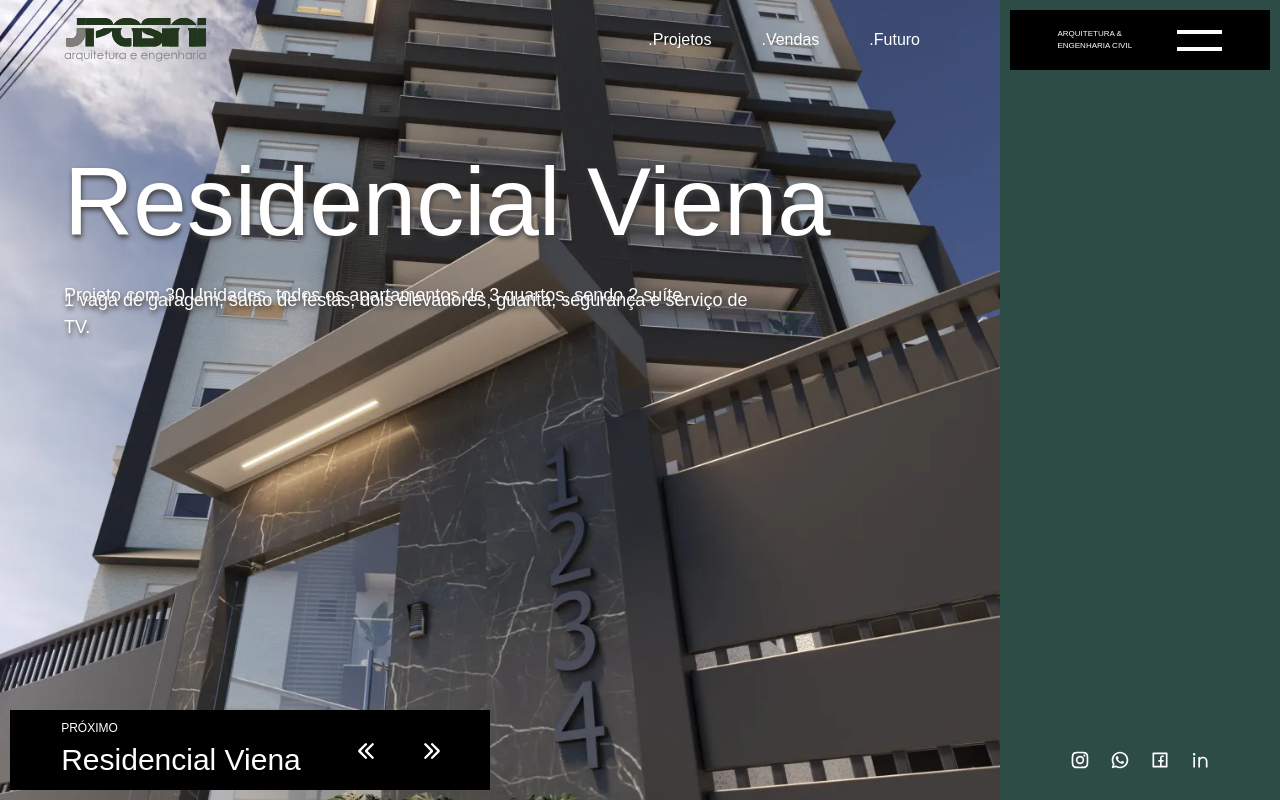
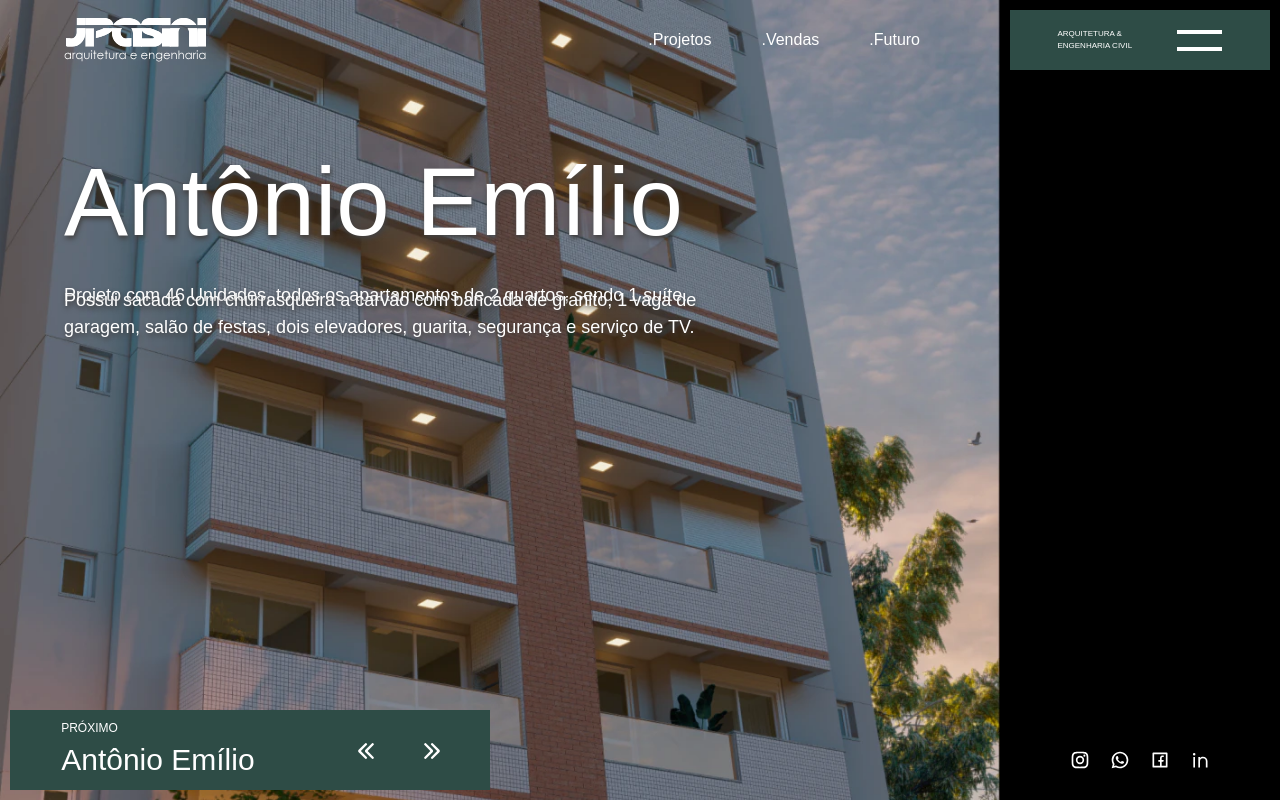
Before and after one commit to fabiomantelli/jpasini, a Next.js app: page / in a window 1280 px wide. Built offline with nearby package versions, Linux system fonts and the light colour scheme.

Commit message:
fix: added 7 seconds to setInterval() function

```diff
--- a/src/pages/index.tsx
+++ b/src/pages/index.tsx
@@ -47,7 +47,7 @@ const Home: NextPage = () => {
         setTextColor(enterprisesData[0].textColor);
         setColorMenu(enterprisesData[0].colorMenu);
       }
-    }, 3000);
+    }, 7000);
 
     return () => clearInterval(interval);
   }, [count]);
```
